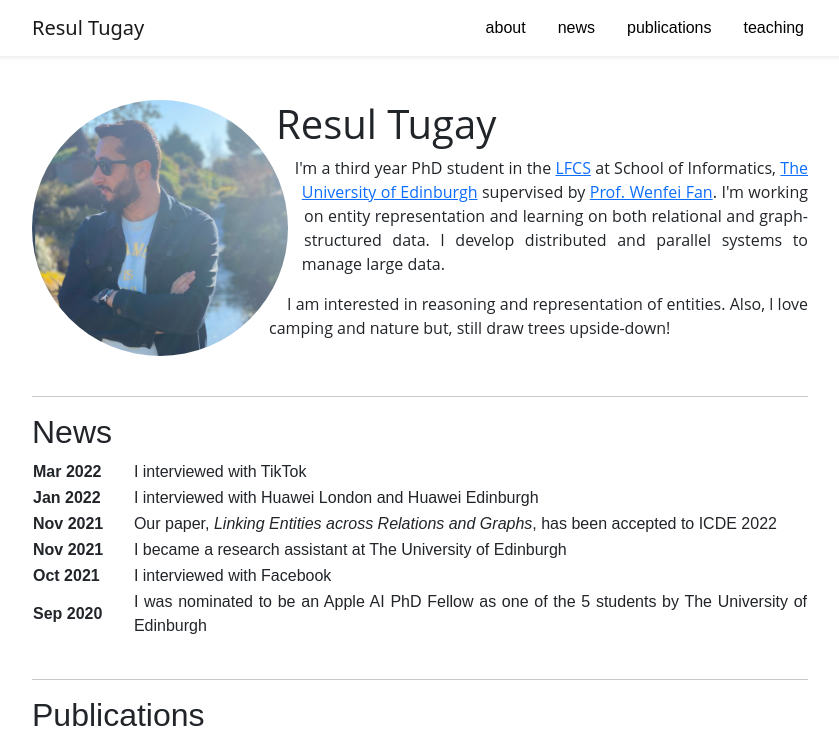
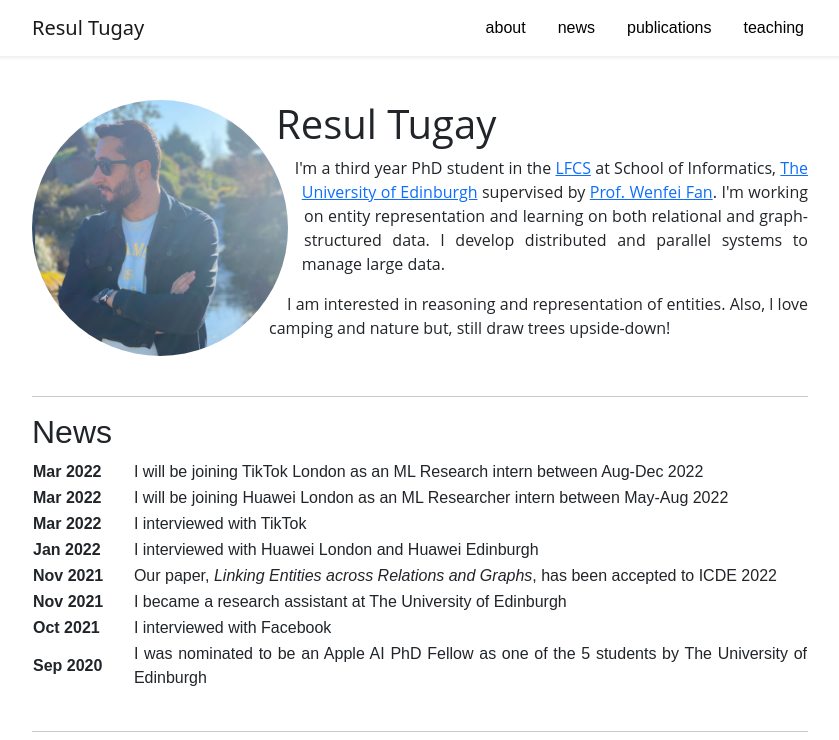
Before and after one commit to resultugay/resultugay.github.io, a plain HTML site: page index.html in a window 1280 px wide. Shown: the top 740 px of the page, without its empty margins (220-1059 px from the left). Drawn offline with nearby package versions, Linux system fonts and the light colour scheme; some icons are missing.

Commit message:
News update

```diff
--- a/index.html
+++ b/index.html
@@ -81,6 +81,18 @@
 <h2> News  </h2>
 <article>
 <table >
+  <tr>
+    <td><strong>Mar 2022</strong></td>
+    <td style="width: 87%">
+        I will be joining TikTok London as an ML Research intern between Aug-Dec 2022
+    </td>
+  </tr>
+  <tr>
+    <td><strong>Mar 2022</strong></td>
+    <td style="width: 87%">
+        I will be joining Huawei London as an ML Researcher intern between May-Aug 2022
+    </td>
+  </tr>
   <tr>
     <td><strong>Mar 2022</strong></td>
     <td style="width: 87%">
```
Also changed, not shown: 1 other file.
